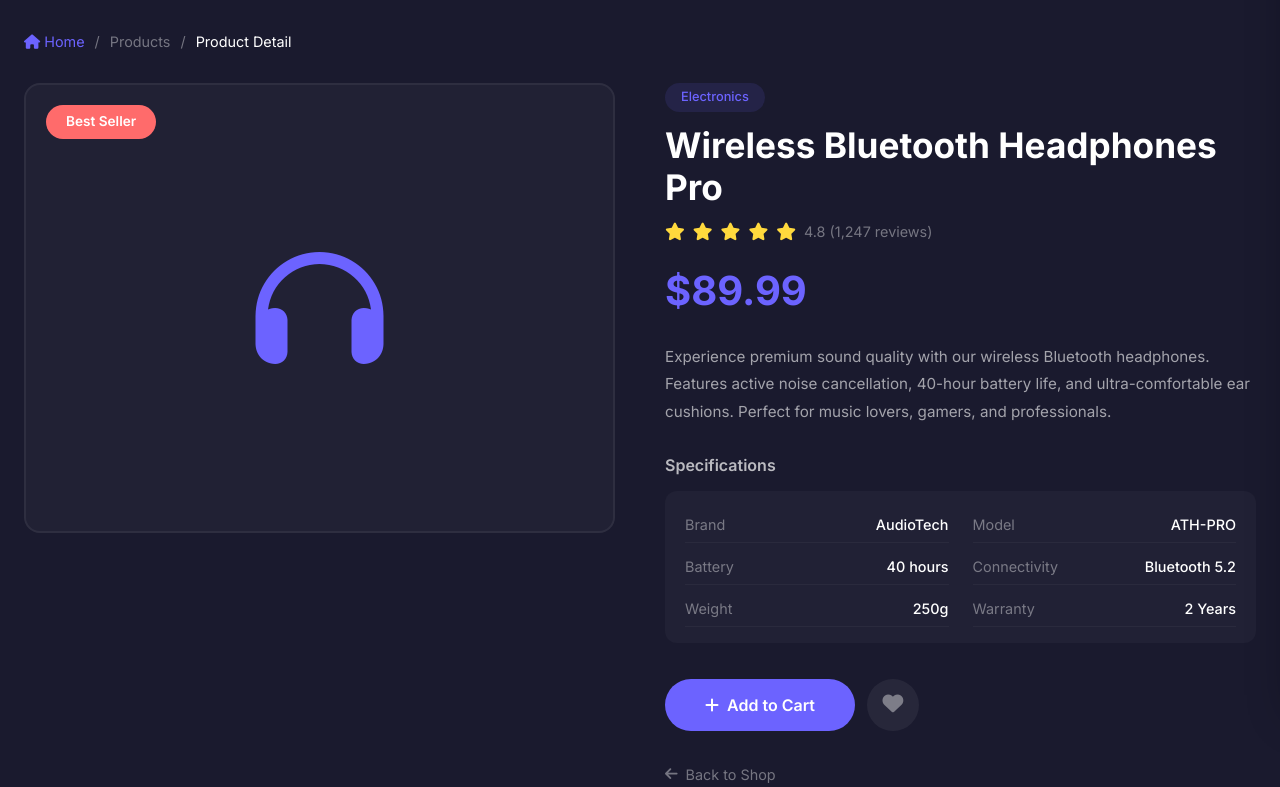
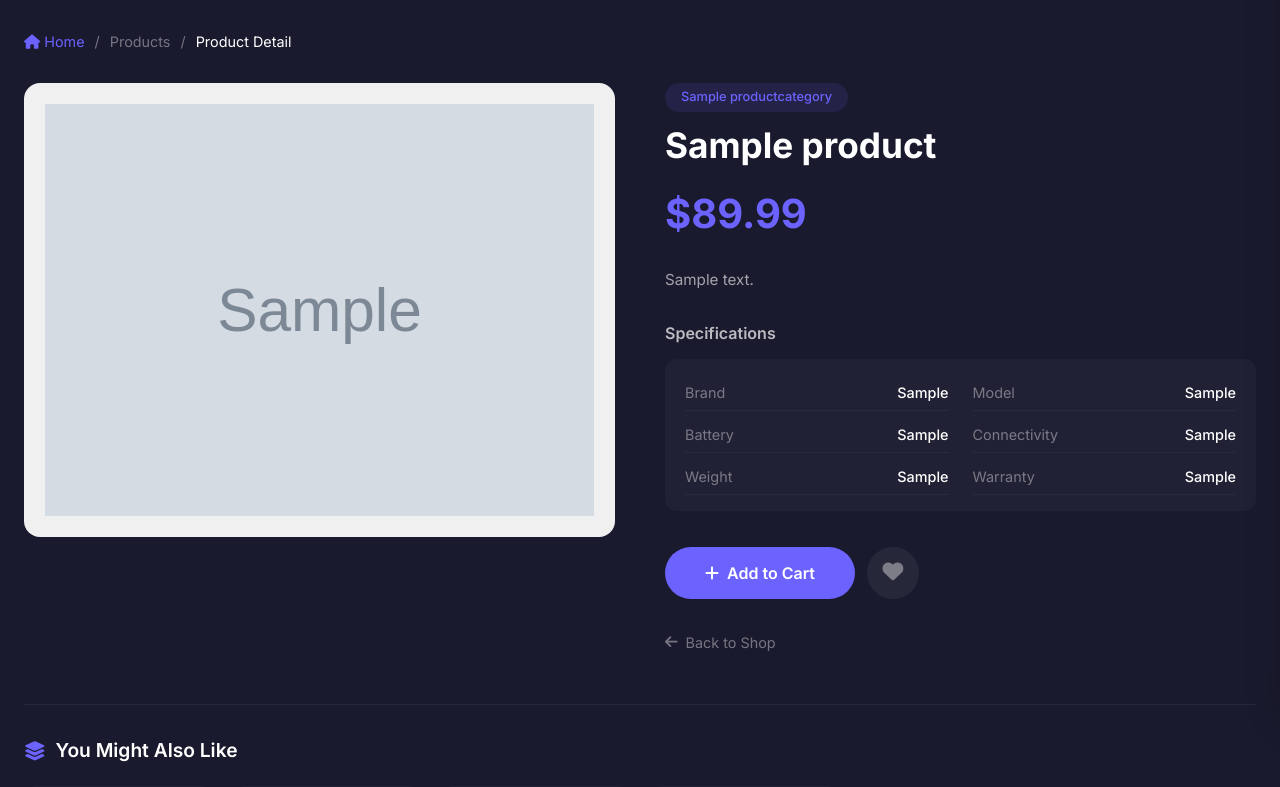
Before and after one commit to ilyakuti/ShopVerse, a Django app: page /product/1/ in a window 1280 px wide. Shown: the part 85-872 px from the top of the page. Run offline with Django 5.2, Linux system fonts and the light colour scheme; tables that the repository leaves empty hold one stand-in row (values such as "Sample post"); grey boxes marked "Sample" are stand-in pictures.

Commit message:
Enhance product model and detail view: add new fields for description, brand, battery, weight, model, connectivity, and warranty; update product detail template to display these attributes.

```diff
--- a/ShopVerse/urls.py
+++ b/ShopVerse/urls.py
@@ -16,8 +16,12 @@ Including another URLconf
 """
 from django.contrib import admin
 from django.urls import path, include
+from django.conf.urls.static import static
+from django.conf import settings
 
 urlpatterns = [
     path('admin/', admin.site.urls),
     path ('', include("store.urls"))
 ]
+
+urlpatterns += static(settings.MEDIA_URL, document_root=settings.MEDIA_ROOT)
--- a/static/css/style.css
+++ b/static/css/style.css
@@ -724,16 +724,23 @@ button { cursor: pointer; font-family: inherit; border: none; outline: none; }
 .detail-image-section { position: relative; }
 
 .detail-image {
-    background: rgba(255, 255, 255, 0.03);
+    background: #f0f0f0;
     border-radius: var(--radius);
     min-height: 450px;
     display: flex;
     align-items: center;
     justify-content: center;
-    font-size: 8rem;
-    color: var(--primary);
-    border: 2px solid rgba(255, 255, 255, 0.06);
+    overflow: hidden;
     position: relative;
+    border: 1px solid rgba(255, 255, 255, 0.06);
+}
+
+.detail-image img {
+    width: 100%;
+    height: 100%;
+    max-height: 500px;
+    object-fit: contain;  /* برای صفحه جزئیات، کل عکس رو نشون بده */
+    padding: 20px;
 }
 
 .light-theme .detail-image { background: rgba(0, 0, 0, 0.02); }
--- a/store/models.py
+++ b/store/models.py
@@ -8,6 +8,13 @@ class Product(models.Model):
     price = models.DecimalField (max_digits=10, decimal_places=2, null=True, verbose_name="Product Price")
     discount = models.DecimalField (max_digits=10, decimal_places=2, null=True, blank=True, verbose_name="Discount")
     product_category = models.ManyToManyField("ProductCategory")
+    description = models.TextField (null=True, verbose_name="Product Description")
+    brand = models.CharField (max_length=127, null=True, verbose_name="Product Brand")
+    battery = models.CharField (max_length=127, null=True, verbose_name="Product Battery", blank=True)
+    weight = models.CharField (max_length=127, null=True, verbose_name="Product Weight", blank=True)
+    product_model = models.CharField (max_length=127, null=True, verbose_name="Product Model", blank=True)
+    connectivity = models.CharField (max_length=127, null=True, verbose_name="Product Connectivity", blank=True)
+    warranty = models.CharField (max_length=127, null=True, verbose_name="Product Warranty", blank=True)
     def __str__(self):
         return self.name
 
--- a/templates/product-detail.html
+++ b/templates/product-detail.html
@@ -87,23 +87,17 @@
                 <div class="detail-main">
                     <div class="detail-image-section">
                         <div class="detail-image">
-                            <i class="fas fa-headphones"></i>
-                            <span class="detail-badge">Best Seller</span>
+                            <img src="{{ product.image.url }}" alt="{{ product.name }}" class="product-image"/>
                         </div>
                     </div>
 
                     <div class="detail-info-section">
-                        <span class="detail-category">Electronics</span>
-                        <h1>Wireless Bluetooth Headphones Pro</h1>
-
-                        <div class="detail-rating">
-                            <i class="fas fa-star"></i>
-                            <i class="fas fa-star"></i>
-                            <i class="fas fa-star"></i>
-                            <i class="fas fa-star"></i>
-                            <i class="fas fa-star"></i>
-                            <span>4.8 (1,247 reviews)</span>
+                        <div class="detail-category">
+                            {% with product.product_category.all|first as first_category %}
+                                {{ first_category.name }}
+                            {% endwith %}
                         </div>
+                        <h1>{{ product.name }}</h1>
 
                         <div class="detail-price">
                             $89.99
@@ -111,9 +105,7 @@
                         </div>
 
                         <p class="detail-description">
-                            Experience premium sound quality with our wireless Bluetooth headphones.
-                            Features active noise cancellation, 40-hour battery life, and ultra-comfortable
-                            ear cushions. Perfect for music lovers, gamers, and professionals.
+                            {{ product.description }}
                         </p>
 
                         <div class="detail-specs">
@@ -121,27 +113,27 @@
                             <div class="specs-grid">
                                 <div class="spec-item">
                                     <span class="label">Brand</span>
-                                    <span class="value">AudioTech</span>
+                                    <span class="value">{{ product.brand }}</span>
                                 </div>
                                 <div class="spec-item">
                                     <span class="label">Model</span>
-                                    <span class="value">ATH-PRO</span>
+                                    <span class="value">{{ product.product_model }}</span>
                                 </div>
                                 <div class="spec-item">
                                     <span class="label">Battery</span>
-                                    <span class="value">40 hours</span>
+                                    <span class="value">{{ product.battery }}</span>
                                 </div>
                                 <div class="spec-item">
                                     <span class="label">Connectivity</span>
-                                    <span class="value">Bluetooth 5.2</span>
+                                    <span class="value">{{ product.connectivity }}</span>
                                 </div>
                                 <div class="spec-item">
                                     <span class="label">Weight</span>
-                                    <span class="value">250g</span>
+                                    <span class="value">{{ product.weight }}</span>
                                 </div>
                                 <div class="spec-item">
                                     <span class="label">Warranty</span>
-                                    <span class="value">2 Years</span>
+                                    <span class="value">{{ product.warranty }}</span>
                                 </div>
                             </div>
                         </div>
@@ -155,7 +147,7 @@
                             </button>
                         </div>
 
-                        <a href="index.html" class="detail-back-link">
+                        <a href="{% url "homepage_url" %}" class="detail-back-link">
                             <i class="fas fa-arrow-left"></i> Back to Shop
                         </a>
                     </div>
```
Also changed, not shown: store/migrations/0003_product_battery_product_brand_product_color_and_more.py (added), store/migrations/0004_alter_product_battery_alter_product_color_and_more.py (added), store/migrations/0005_remove_product_color_remove_product_display_and_more.py (added).
